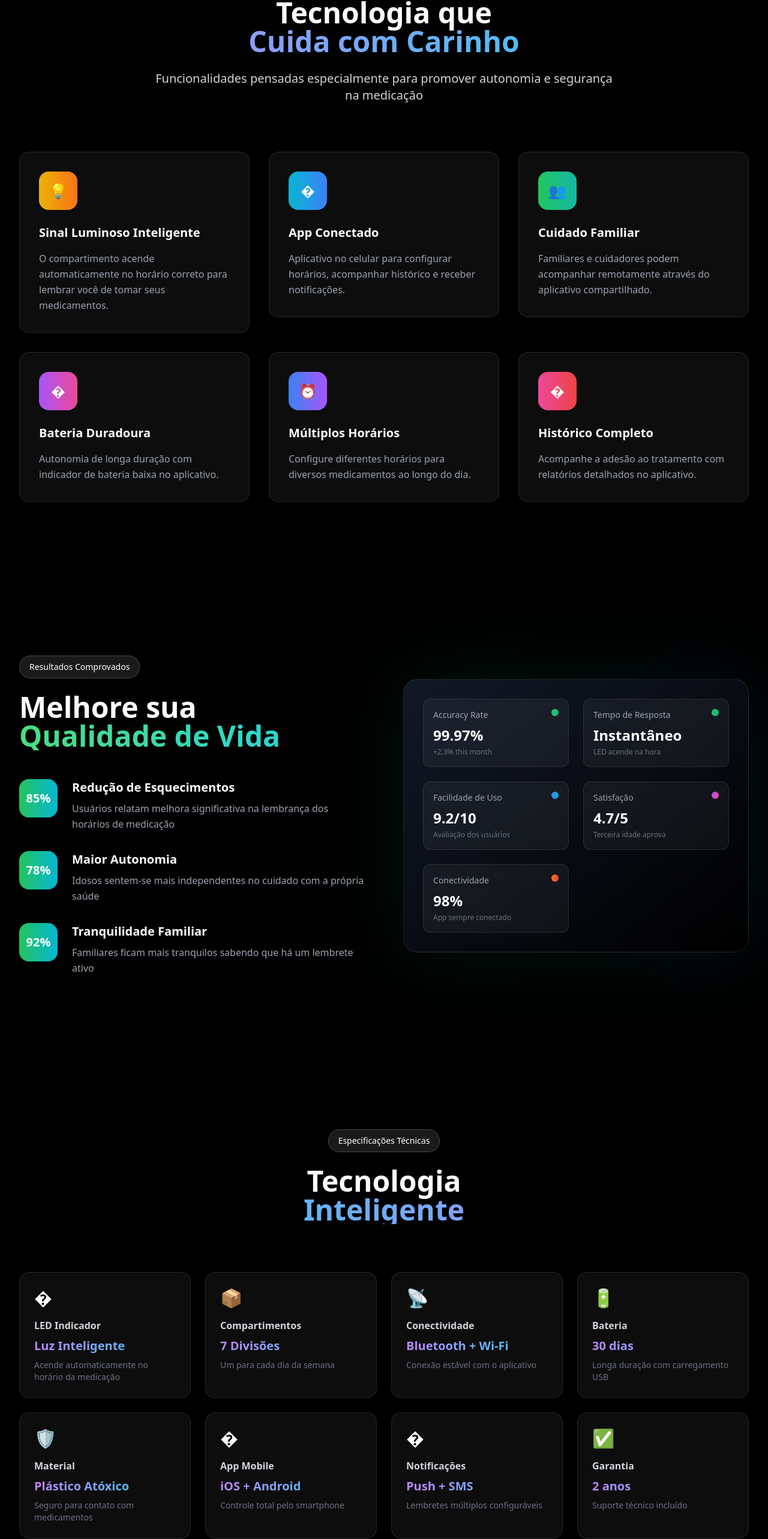
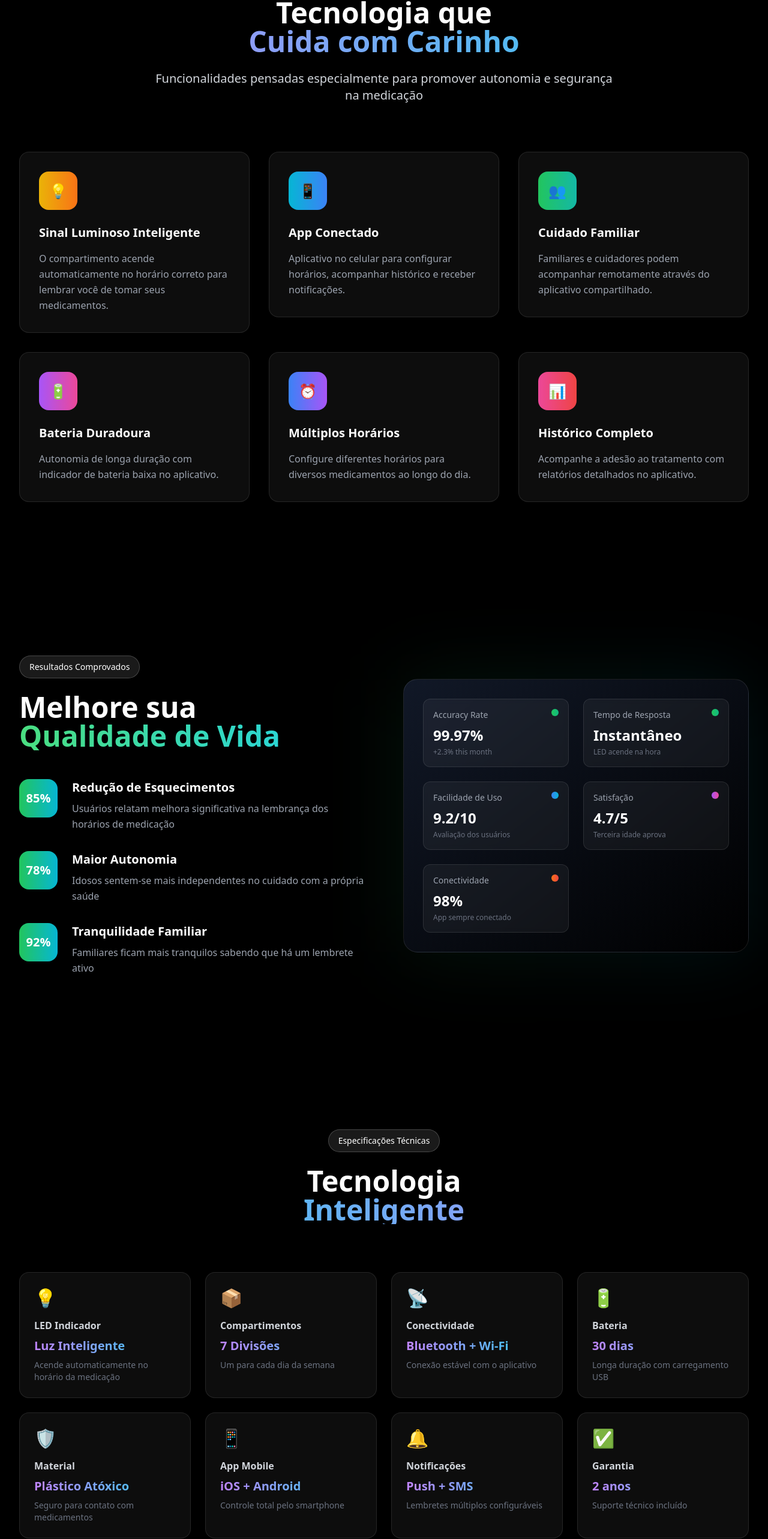
Before and after one commit to MayconBenvenuto/lembramais, a React (Vite) app: page / in a window 1280 px wide. Shown: the part 993-3559 px from the top of the page at 60% size. Built offline with nearby package versions, Linux system fonts and the light colour scheme; no server answers; what @convex-dev/auth would draw is missing.

Commit message:
Atualiza os ícones e descrições dos FeatureCards e TechCards para melhorar a clareza e a apresentação das funcionalidades do aplicativo.

```diff
--- a/src/App.tsx
+++ b/src/App.tsx
@@ -146,9 +146,8 @@ export default function App() {
               title="Sinal Luminoso Inteligente"
               description="O compartimento acende automaticamente no horário correto para lembrar você de tomar seus medicamentos."
               gradient="from-yellow-500 to-orange-500"
-            />
-            <FeatureCard
-              icon="�"
+            />            <FeatureCard
+              icon="📱"
               title="App Conectado"
               description="Aplicativo no celular para configurar horários, acompanhar histórico e receber notificações."
               gradient="from-cyan-500 to-blue-500"
@@ -158,9 +157,8 @@ export default function App() {
               title="Cuidado Familiar"
               description="Familiares e cuidadores podem acompanhar remotamente através do aplicativo compartilhado."
               gradient="from-green-500 to-teal-500"
-            />
-            <FeatureCard
-              icon="�"
+            />            <FeatureCard
+              icon="🔋"
               title="Bateria Duradoura"
               description="Autonomia de longa duração com indicador de bateria baixa no aplicativo."
               gradient="from-purple-500 to-pink-500"
@@ -170,9 +168,8 @@ export default function App() {
               title="Múltiplos Horários"
               description="Configure diferentes horários para diversos medicamentos ao longo do dia."
               gradient="from-blue-500 to-purple-500"
-            />
-            <FeatureCard
-              icon="�"
+            />            <FeatureCard
+              icon="📊"
               title="Histórico Completo"
               description="Acompanhe a adesão ao tratamento com relatórios detalhados no aplicativo."
               gradient="from-pink-500 to-red-500"
@@ -265,11 +262,10 @@ export default function App() {
                 Inteligente
               </span>
             </h2>
-          </div>          <div className="grid md:grid-cols-2 lg:grid-cols-4 gap-6">
-            <TechCard
+          </div>          <div className="grid md:grid-cols-2 lg:grid-cols-4 gap-6">            <TechCard
               title="LED Indicador"
               value="Luz Inteligente"
-              icon="�"
+              icon="💡"
               description="Acende automaticamente no horário da medicação"
             />
             <TechCard
@@ -295,17 +291,15 @@ export default function App() {
               value="Plástico Atóxico"
               icon="🛡️"
               description="Seguro para contato com medicamentos"
-            />
-            <TechCard
+            />            <TechCard
               title="App Mobile"
               value="iOS + Android"
-              icon="�"
+              icon="📱"
               description="Controle total pelo smartphone"
-            />
-            <TechCard
+            />            <TechCard
               title="Notificações"
               value="Push + SMS"
-              icon="�"
+              icon="🔔"
               description="Lembretes múltiplos configuráveis"
             />
             <TechCard
```
